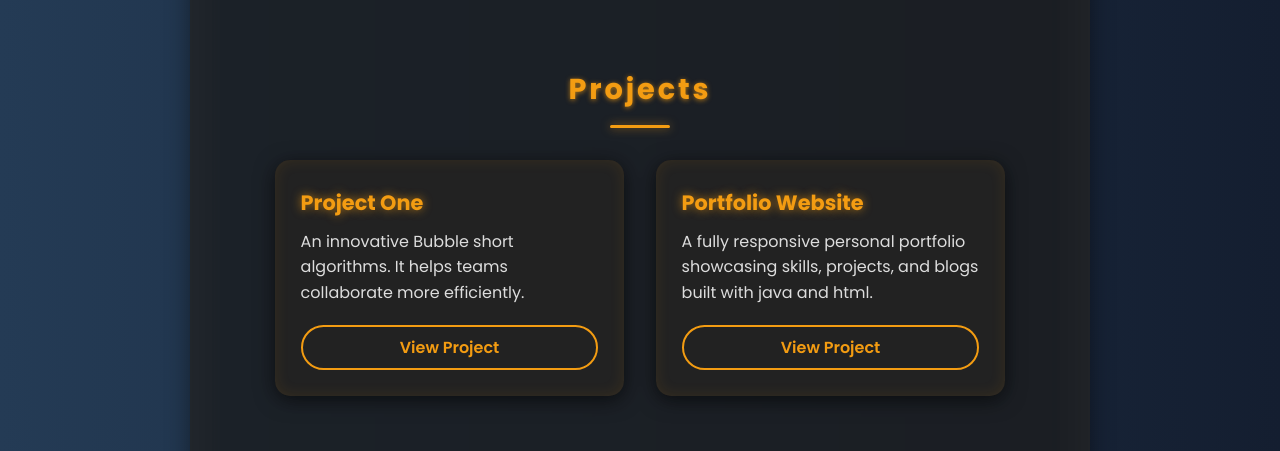
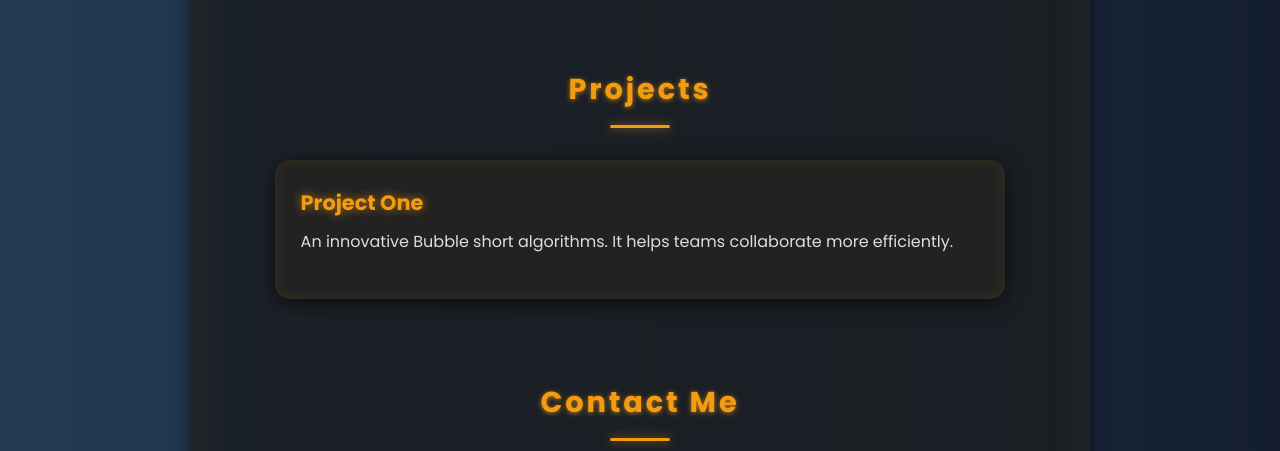
Before and after one commit to rashmi595/Rashmi-, a plain HTML site: page index.html in a window 1280 px wide. Shown: the part 837-1288 px from the top of the page. Drawn offline with Linux system fonts and the light colour scheme.

Commit message:
Update index.html

```diff
--- a/index.html
+++ b/index.html
@@ -360,14 +360,6 @@
           <p class="project-description">
             An innovative Bubble short algorithms. It helps teams collaborate more efficiently.
           </p>
-          <a href="#" class="project-link" aria-label="View Project One">View Project</a>
-        </article>
-        <article class="project-card" tabindex="0">
-          <h3 class="project-title">Portfolio Website</h3>
-          <p class="project-description">
-            A fully responsive personal portfolio showcasing skills, projects, and blogs built with java and html.
-          </p>
-          <a href="#" class="project-link" aria-label="View Portfolio Website project">View Project</a>
 
         </article>
       </div>
```
